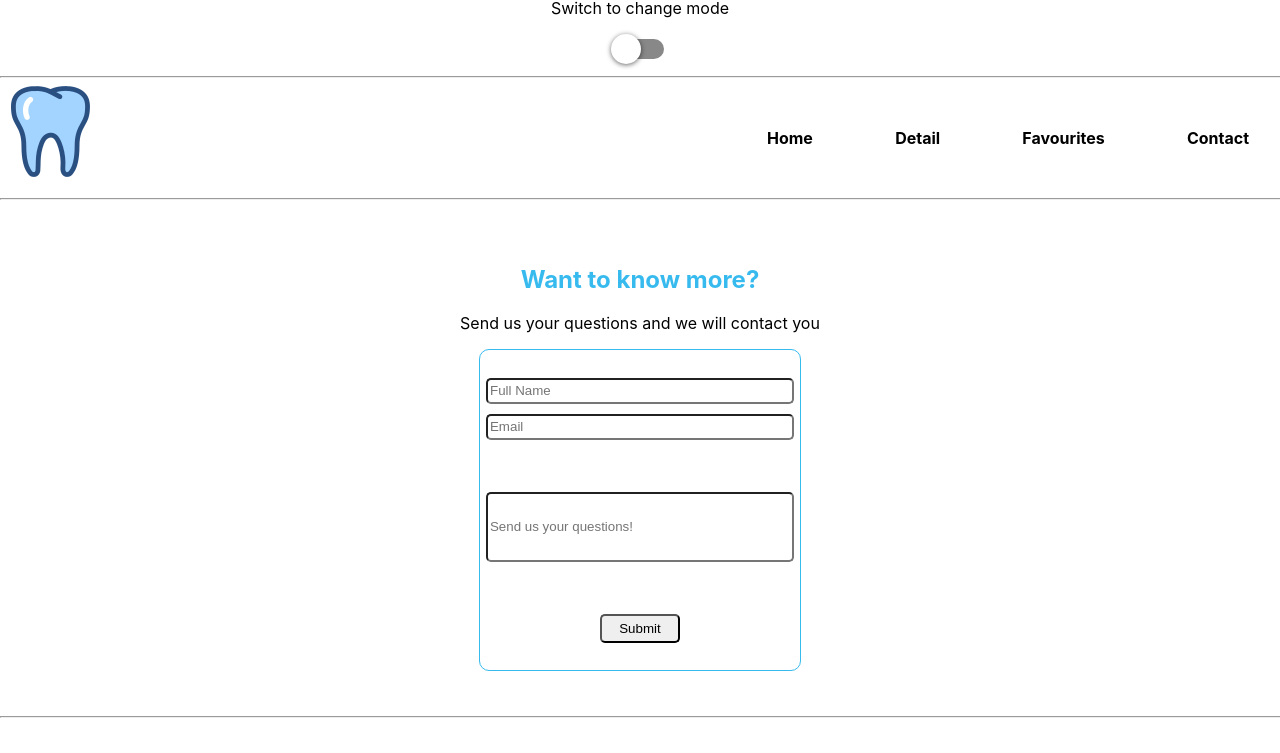
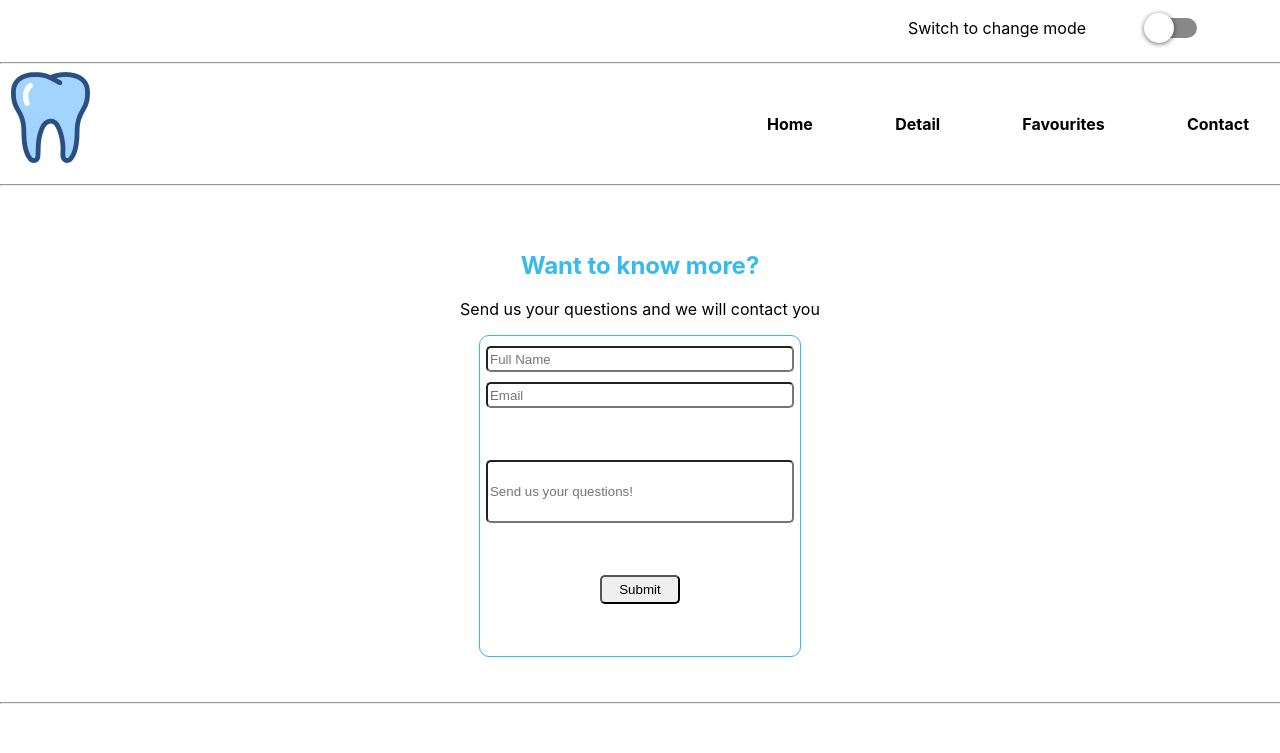
Before and after one commit to francoansaldi7/Final-Front-3, a React (Vite) app: page /contact in a window 1280 px wide. Shown: the top 753 px of the page. Built offline with nearby package versions, Linux system fonts and the light colour scheme.

Commit message:
small modifications

```diff
--- a/src/App.css
+++ b/src/App.css
@@ -71,6 +71,21 @@ h1, h2, h3, h4 {
   align-items: center;
 }
 
+.switch {
+  display: flex;
+  justify-content: space-evenly;
+  align-items: center;
+  margin-top: 20px;
+}
+
+.switch p {
+  margin-left: 850px;
+}
+
+.react-switch{
+  margin-right: 20px;
+}
+
 .ulStyle {
   display: flex;
   justify-content: space-between;
--- a/src/App.jsx
+++ b/src/App.jsx
@@ -21,8 +21,9 @@ function App() {
 
   return (
       <div className="App" id={contextTheme}>
-
-          <p>Switch to change mode</p> <ReactSwitch
+          <div className="switch">
+          <p>Switch to change mode</p>
+          <ReactSwitch
           onChange={handleSwitch}
           checked={checked}
           onColor="#86d3ff"
@@ -36,6 +37,7 @@ function App() {
           width={48}
           className="react-switch"
           id="material-switch" />
+          </div>
 
           <Routes>
             <Route path="/" element={<Navbar />}>
--- a/src/components/Form.jsx
+++ b/src/components/Form.jsx
@@ -1,18 +1,21 @@
 import { useState } from 'react'
 
 const Form = () => {
-  //Aqui deberan implementar el form completo con sus validaciones
 
   const [name, setName] = useState('')
   const [email, setEmail] = useState('')
   const [text, setText] = useState('')
+  const [success, setSuccess] = useState('')
   const [error, setError] = useState('')
   const [message, setMessage] = useState('')
   const [textMssg, setTextMssg] = useState('')
 
     const handleSubmit = (e) => {
+
       e.preventDefault()
+
       const rgExp = /^[a-zA-Z0-9._]+@[a-z]+\.[a-z]{2,6}$/
+
       if(rgExp.test(email)){
         setMessage('')
       } else if(email === ''){
@@ -35,6 +38,12 @@ const Form = () => {
         setTextMssg('')
       }
 
+      if(error === false && message === ''){
+        setSuccess('Thank you ' + name + '! we will contact you right away')
+      } else {
+        setSuccess('')
+      }
+
     }
 
   return (
@@ -47,6 +56,7 @@ const Form = () => {
         <input className='textInput' value={text} onChange={(e) => setText(e.target.value)} type='text' name='text' id='text' placeholder='Send us your questions!' />
         <p>{textMssg}</p>
         <button>Submit</button>
+        <p>{success}</p>
       </form>
     </div>
   );
--- a/src/components/footer.css
+++ b/src/components/footer.css
@@ -71,6 +71,7 @@ a{
     flex-direction: row;
     justify-content: space-between;
     margin-top: 0.2rem;
+    margin-left: 5px;
 }
 
 .sb__footer-below-links{
--- a/src/routes/Home.jsx
+++ b/src/routes/Home.jsx
@@ -1,12 +1,14 @@
 
 //Este componente debera ser estilado como "dark" o "light" dependiendo del theme del Context
 
+
 const Home = () => {
   return (
-    <main className="" >
+    <main className="">
       <h1>Home</h1>
       <div className='card-grid'>
         {/* Aqui deberias renderizar las cards */}
+
       </div>
     </main>
   )
```
Also changed, not shown: src/components/Card.jsx (+41 -1 lines).
